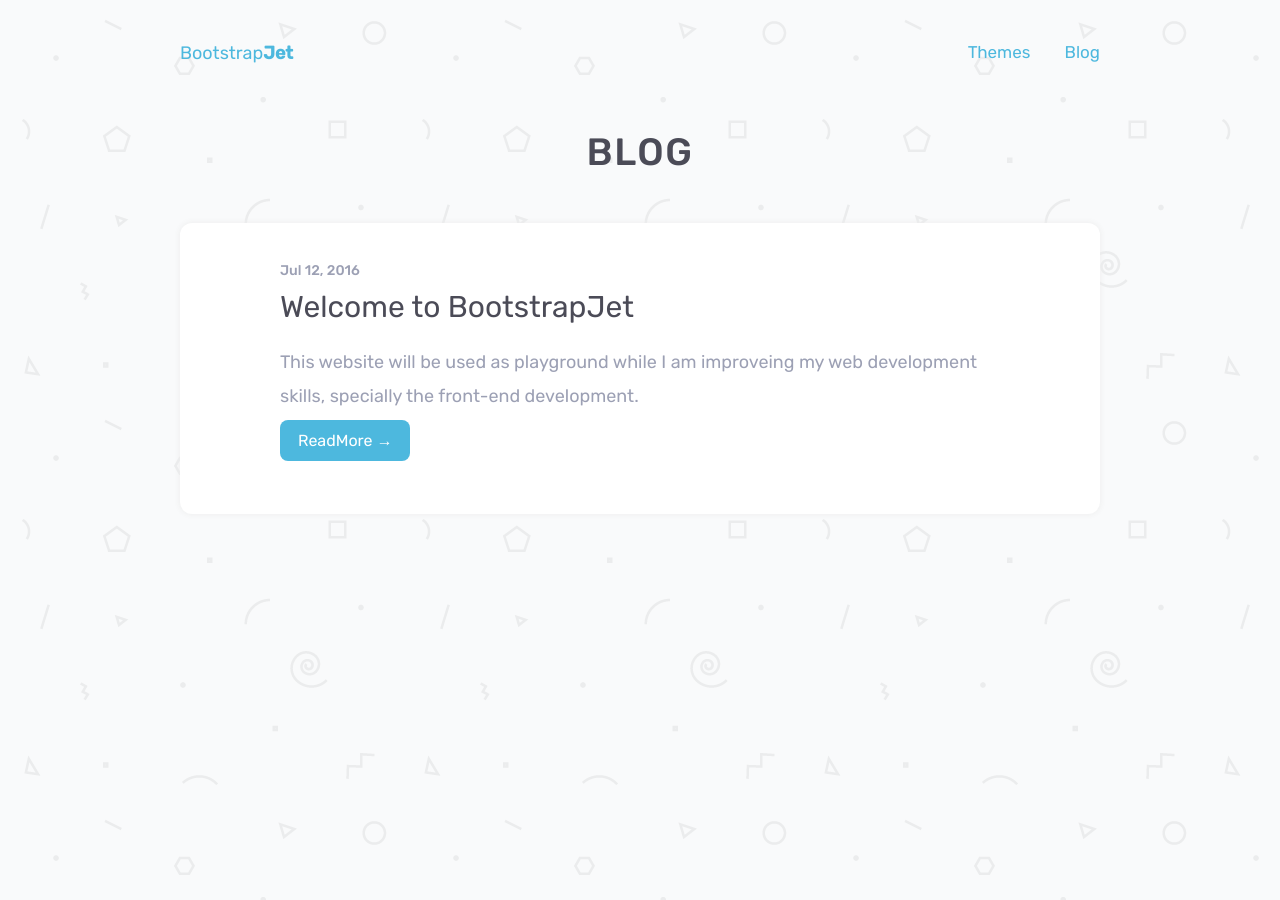
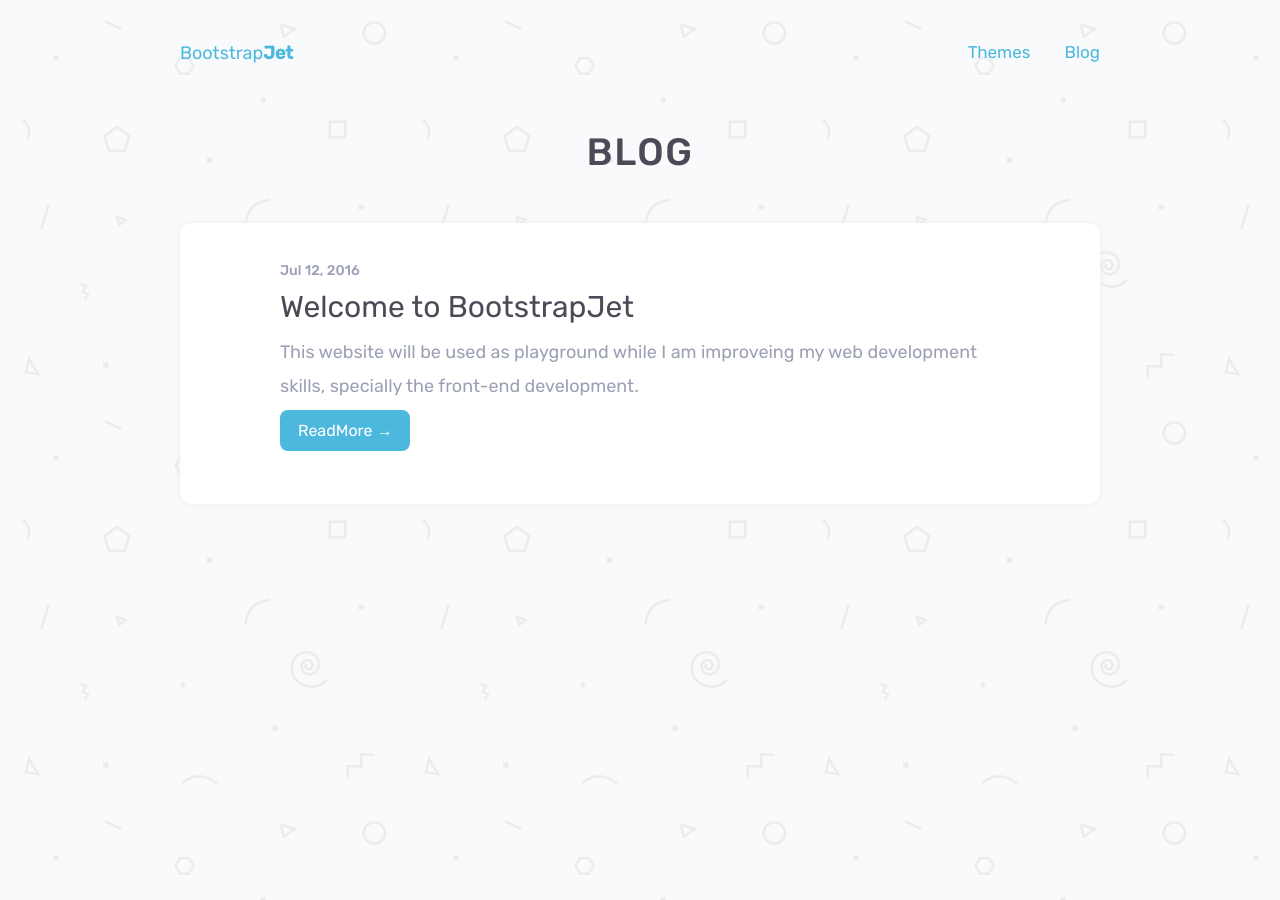
Before and after one commit to gitshot/bootstrapjet, a Jekyll site: the page built from blog.html, in a window 1280 px wide. Built offline with Jekyll 4.4.1, drawn with Linux system fonts in a browser that asks for light colours.

Commit message:
- margin

```diff
--- a/asset/css/styles.css
+++ b/asset/css/styles.css
@@ -158,8 +158,9 @@ body {
   padding-top: 10px; }
   #post a {
     color: #4DB8DE; }
-  #post p {
-    margin: 20px auto; }
+    #post p {
+      margin: 20px auto;
+    }
 
 .blog-bg {
   background-color: #fff;
@@ -175,9 +176,10 @@ body {
   .blog-bg p {
     font-size: 18px;
     color: #9CA0B4;
-    line-height: 34px; }
+    line-height: 34px;
+     }
   .blog-bg .discription {
-    margin: -0px auto 40px; }
+    margin: -10px auto 40px; }
   .blog-bg .big {
     font-size: 22px; }
   .blog-bg .indent {
```
